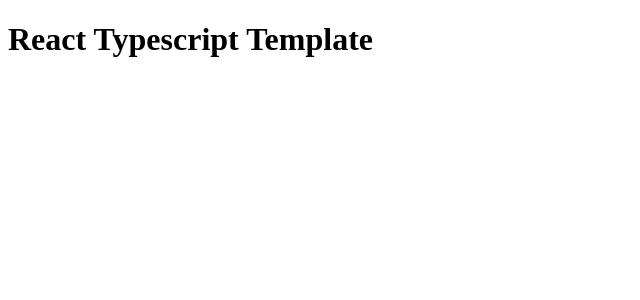
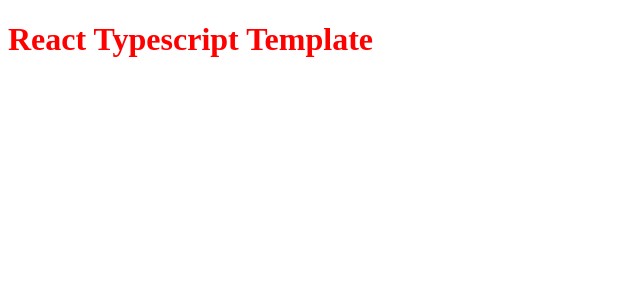
Before and after one commit to Emmanuelsteph7/react-webpack-template-ts, a React app: page / in a window 1280 px wide. Shown: the top 300 px of the page, without its empty margins (0-640 px from the left). Built offline with nearby package versions, Linux system fonts and the light colour scheme.

Commit message:
feat: added css configuration to webpack

```diff
--- a/package.json
+++ b/package.json
@@ -22,7 +22,9 @@
     "@types/react": "^17.0.39",
     "@types/react-dom": "^17.0.11",
     "babel-loader": "^8.2.3",
+    "css-loader": "^6.6.0",
     "html-webpack-plugin": "^5.5.0",
+    "style-loader": "^3.3.1",
     "typescript": "^4.5.5",
     "webpack": "^5.69.1",
     "webpack-cli": "^4.9.2",
--- a/src/App.tsx
+++ b/src/App.tsx
@@ -1,4 +1,5 @@
 import React from "react";
+import "./styles.css";
 
 const App = () => {
   return (
--- /dev/null
+++ b/src/styles.css
@@ -0,0 +1,3 @@
+h1 {
+  color: red;
+}
--- a/webpack/webpack.config.js
+++ b/webpack/webpack.config.js
@@ -15,6 +15,10 @@
         exclude: /node_modules/, // exclude node_modules
         use: [{ loader: "babel-loader" }], // webpack should use babel-loader for all the specified files
       },
+      {
+        test: /\.css$/, // searches for .css files
+        use: ["style-loader", "css-loader"],
+      },
     ],
   },
   output: {
```
Also changed, not shown: 2 other files (tests, documents, lock files or other folders).
